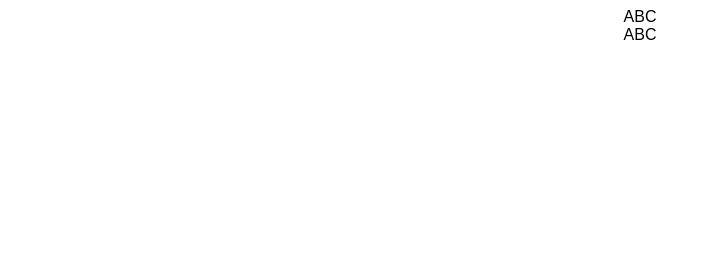
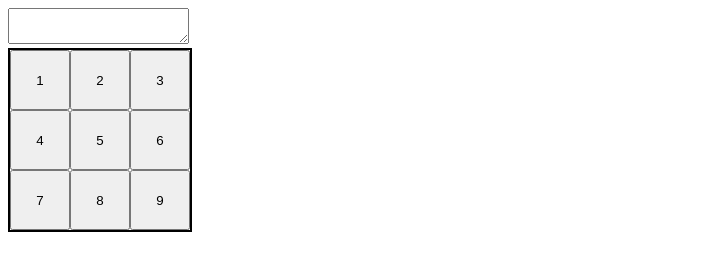
Before and after one commit to kunalhindujaa/Calculator, a React app: page / in a window 1280 px wide. Shown: the whole page, without its empty margins (0-711 px from the left). Built offline with nearby package versions, Linux system fonts and the light colour scheme.

Commit message:
Calculator Buttons added

```diff
--- a/package.json
+++ b/package.json
@@ -1,5 +1,5 @@
 {
-  "name": "react",
+  "name": "calculator",
   "version": "1.0.0",
   "description": "",
   "keywords": [],
--- /dev/null
+++ b/src/components/App.js
@@ -0,0 +1,21 @@
+import React from "react";
+import numbers from "./numbers.js";
+import Button from "./Button";
+import ResultArea from "./ResultArea";
+
+function App() {
+  return (
+    <div>
+      <div>
+        <ResultArea />
+      </div>
+      <div className="btnArea">
+        {numbers.map(number => (
+          <Button key={number.key} text={number.number} />
+        ))}
+      </div>
+    </div>
+  );
+}
+
+export default App;
--- /dev/null
+++ b/src/components/Button.js
@@ -0,0 +1,7 @@
+import React from "react";
+
+function Button(props) {
+  return <button className="btn"> {props.text} </button>;
+}
+
+export default Button;
--- /dev/null
+++ b/src/components/ResultArea.js
@@ -0,0 +1,7 @@
+import React from "react";
+
+function ResultArea() {
+  return <textarea />;
+}
+
+export default ResultArea;
--- /dev/null
+++ b/src/components/numbers.js
@@ -0,0 +1,40 @@
+const numbers = [
+  {
+    key: 1,
+    number: 1
+  },
+  {
+    key: 2,
+    number: 2
+  },
+  {
+    key: 3,
+    number: 3
+  },
+  {
+    key: 4,
+    number: 4
+  },
+  {
+    key: 5,
+    number: 5
+  },
+  {
+    key: 6,
+    number: 6
+  },
+  {
+    key: 7,
+    number: 7
+  },
+  {
+    key: 8,
+    number: 8
+  },
+  {
+    key: 9,
+    number: 9
+  }
+];
+
+export default numbers;
--- a/src/index.js
+++ b/src/index.js
@@ -1,16 +1,8 @@
 import React from "react";
 import ReactDOM from "react-dom";
+import App from "./components/App";
 
 import "./styles.css";
 
-function App() {
-  return (
-    <div className="App">
-      <div className="displayResult"> ABC</div>
-      <div className="buttonArea"> ABC</div>
-    </div>
-  );
-}
-
 const rootElement = document.getElementById("root");
 ReactDOM.render(<App />, rootElement);
--- a/src/styles.css
+++ b/src/styles.css
@@ -1,4 +1,12 @@
-.App {
-  font-family: sans-serif;
-  text-align: center;
+.btn {
+  width: 60px;
+  height: 60px;
+  display: inline-block;
 }
+
+.btnArea {
+  width: 180px;
+  height: 180px;
+  border: 2px solid black;
+  display: inline-block;
+}
```
